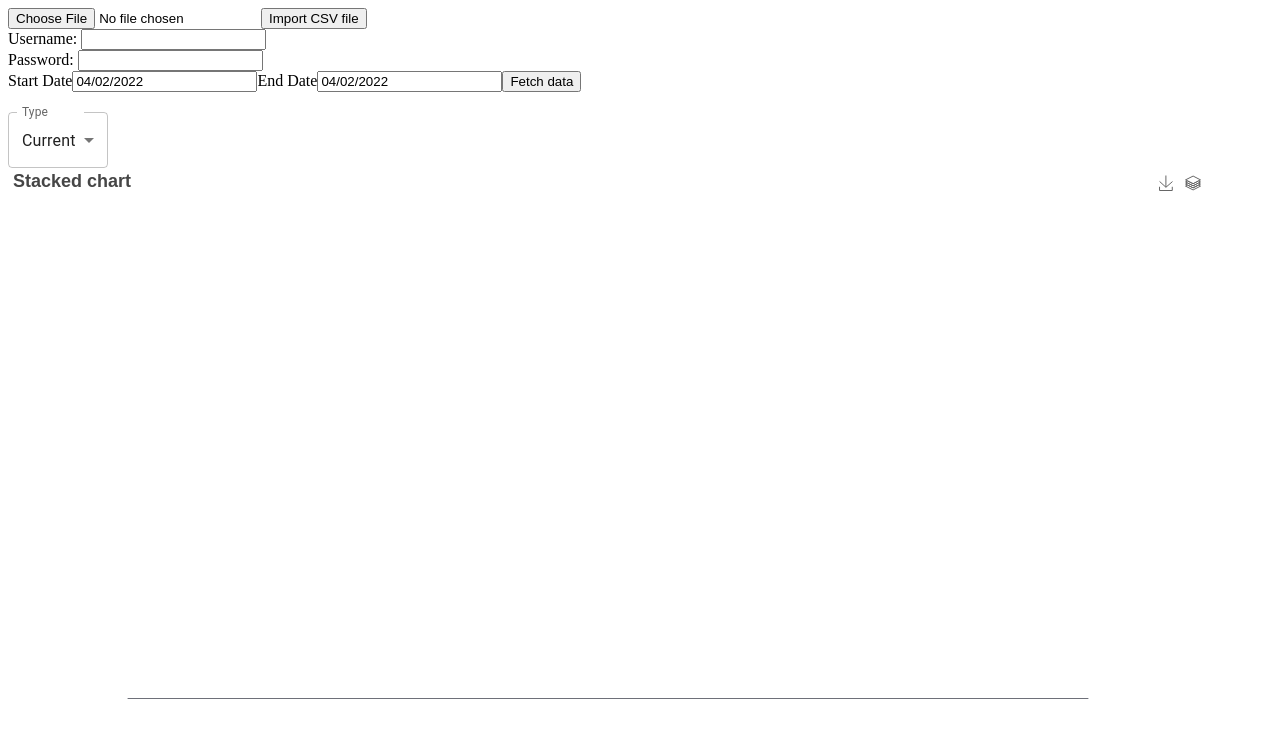
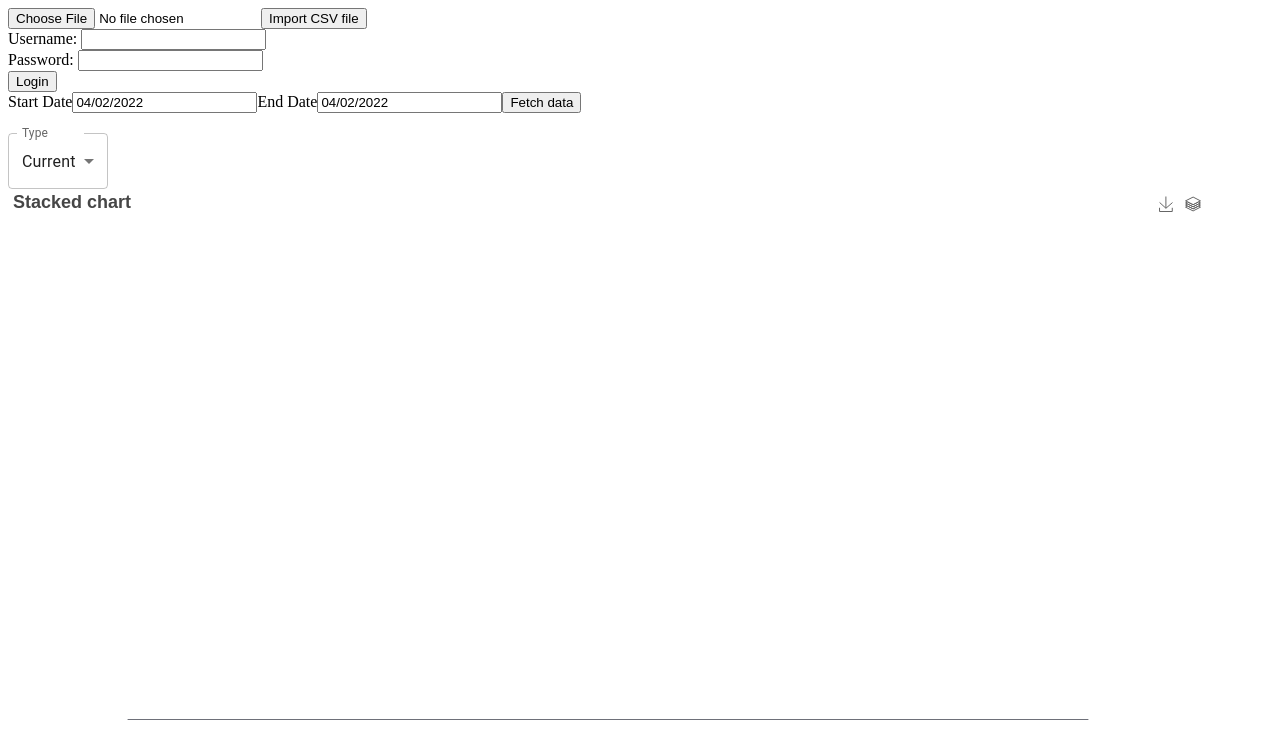
Before and after one commit to tcmak217/charging-station-chart, a React (Create React App) app: page / in a window 1280 px wide. Shown: the top 738 px of the page. Built offline with nearby package versions, Linux system fonts and the light colour scheme.

Commit message:
Add separated login section
The login function is separated from the fetch data function. Users are required to login first to get a valid access token, then fetch the data.

```diff
--- a/src/App.js
+++ b/src/App.js
@@ -3,10 +3,12 @@ import CsvUpload from "./components/CsvUpload/CsvUpload";
 import Chart from "./components/Chart/Chart";
 import FetchData from "./components/FetchData/FetchData";
 import ChartPicker from "./components/ChartPicker/ChartPicker";
+import Login from "./components/Login/Login";
 
 function App() {
   const [csvJson, setCsvJson] = useState({});
   const [chartDataType, setChartDataType] = useState("Current");
+  const [token, setToken] = useState("");
 
   const handleSetCsvJson = (csvJson) => {
     setCsvJson(csvJson);
@@ -16,13 +18,19 @@ function App() {
     setChartDataType(chartDataType);
   };
 
+  const handleSetToken = (token) => {
+    setToken(token);
+  };
+
   return (
     <>
       <CsvUpload
         csvJson={csvJson}
         handleSetCsvJson={handleSetCsvJson}
       ></CsvUpload>
+      <Login handleSetToken={handleSetToken}></Login>
       <FetchData
+        token={token}
         csvJson={csvJson}
         handleSetCsvJson={handleSetCsvJson}
       ></FetchData>
--- a/src/components/FetchData/FetchData.js
+++ b/src/components/FetchData/FetchData.js
@@ -4,9 +4,7 @@ import CircularProgress from "@mui/material/CircularProgress";
 import axios from "axios";
 import DateRangePicker from "../DateRangePicker/DateRangePicker";
 
-function FetchData({ csvJson, handleSetCsvJson }) {
-  const [userName, setUserName] = useState("");
-  const [password, setPassword] = useState("");
+function FetchData({ csvJson, handleSetCsvJson, token }) {
   const [startDate, setStartDate] = useState(new Date());
   const [endDate, setEndDate] = useState(new Date());
   const [isLoading, setIsLoading] = useState(false);
@@ -21,16 +19,7 @@ function FetchData({ csvJson, handleSetCsvJson }) {
 
   const handleFetch = async (e) => {
     e.preventDefault();
-    let token;
     setIsLoading(true);
-    await axios
-      .post("https://open.delightintl.com/api/auth/login", {
-        username: userName,
-        cipherCode: password,
-      })
-      .then((res) => {
-        token = res.data.data.jwt.access_token;
-      });
     await axios
       .post(
         "https://open.delightintl.com/api/device-status/query",
@@ -72,32 +61,9 @@ function FetchData({ csvJson, handleSetCsvJson }) {
     setIsLoading(false);
   };
 
-  useEffect(() => {
-    // console.log("userName", userName);
-    // console.log("password", password);
-  }, [userName, password]);
-
   return (
     <div>
       <form>
-        <label htmlFor="userName">Username: </label>
-        <input
-          type="text"
-          name="userName"
-          id="userName"
-          value={userName}
-          onChange={(e) => setUserName(e.target.value)}
-        />
-        <br></br>
-        <label htmlFor="password">Password: </label>
-        <input
-          type="password"
-          name="password"
-          id="password"
-          value={password}
-          onChange={(e) => setPassword(e.target.value)}
-        />
-        <br></br>
         <DateRangePicker
           startDate={startDate}
           endDate={endDate}
--- /dev/null
+++ b/src/components/Login/Login.js
@@ -0,0 +1,50 @@
+import React, { useEffect, useState } from "react";
+import axios from "axios";
+
+function Login({ handleSetToken }) {
+  const [userName, setUserName] = useState("");
+  const [password, setPassword] = useState("");
+
+  const handleLogin = async (e) => {
+    e.preventDefault();
+    await axios
+      .post("https://open.delightintl.com/api/auth/login", {
+        username: userName,
+        cipherCode: password,
+      })
+      .then((res) => {
+        handleSetToken(res.data.data.jwt.access_token);
+      });
+  };
+
+  useEffect(() => {
+    console.log("userName", userName);
+    console.log("password", password);
+  }, [userName, password]);
+
+  return (
+    <div>
+      <label htmlFor="userName">Username: </label>
+      <input
+        type="text"
+        name="userName"
+        id="userName"
+        value={userName}
+        onChange={(e) => setUserName(e.target.value)}
+      />
+      <br></br>
+      <label htmlFor="password">Password: </label>
+      <input
+        type="password"
+        name="password"
+        id="password"
+        value={password}
+        onChange={(e) => setPassword(e.target.value)}
+      />
+      <br></br>
+      <button onClick={handleLogin}>Login</button>
+    </div>
+  );
+}
+
+export default Login;
```
